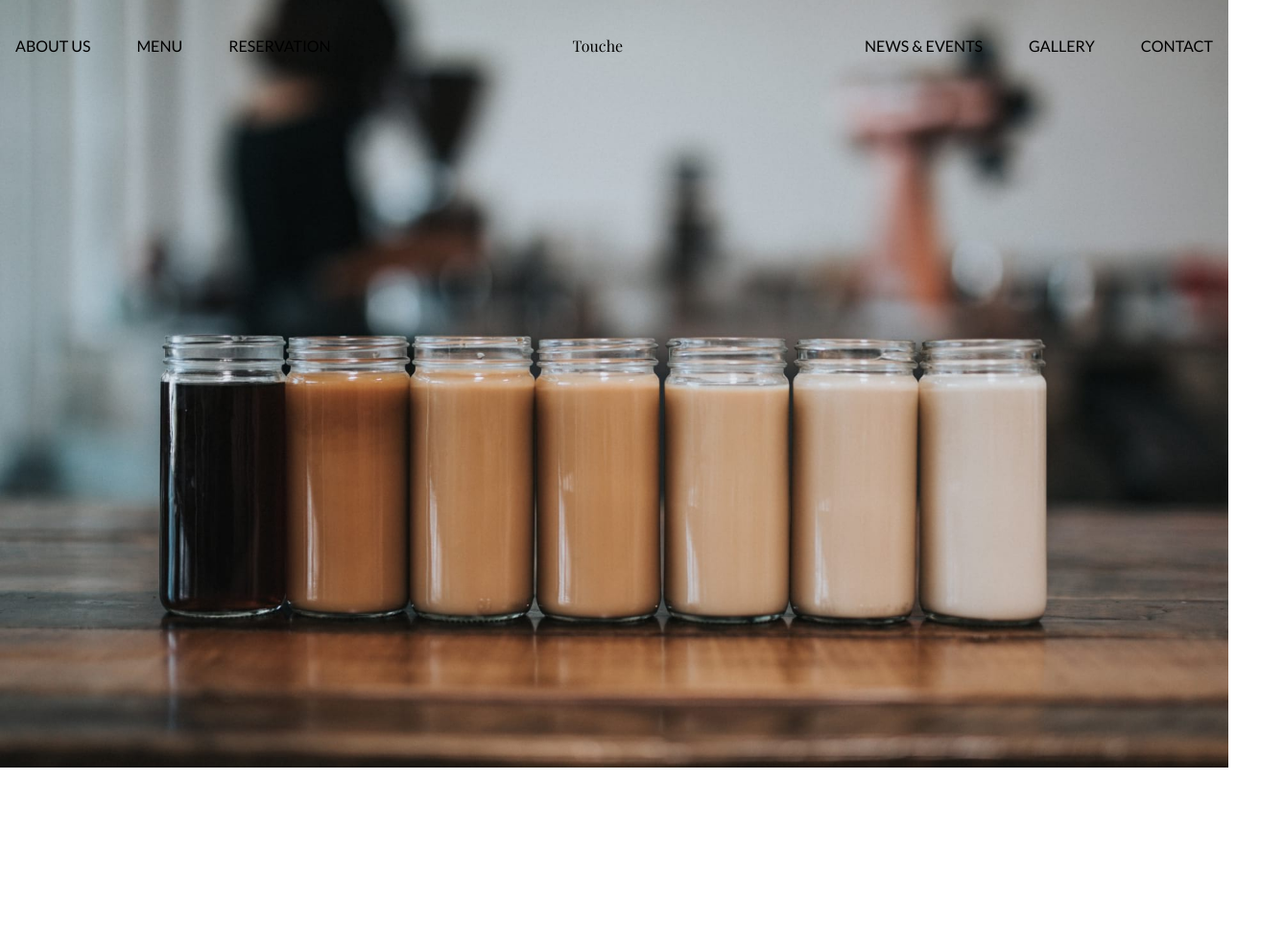
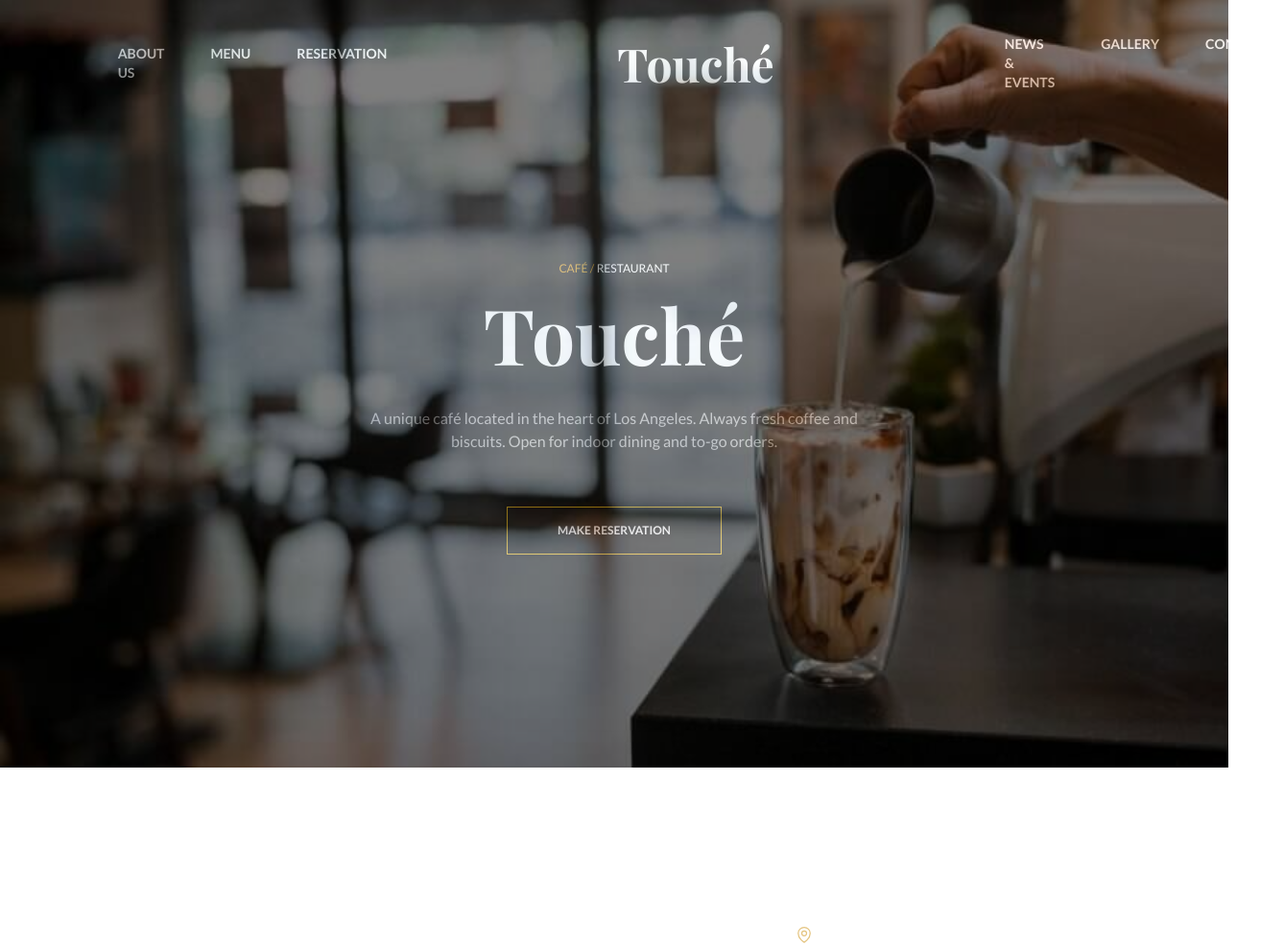
Before and after one commit to Iceblockp/Touche-cafe, a React (Vite) app: page / in a window 1280 px wide. Shown: the whole page at 96% size, 1338 px wide, since content can reach past the window. Before the commit the page ends 800 px from the top, so only its background shows below. Built offline with nearby package versions, Linux system fonts and the light colour scheme; a web font is replaced by a local one.

Commit message:
header done

```diff
--- a/package.json
+++ b/package.json
@@ -10,6 +10,12 @@
     "preview": "vite preview"
   },
   "dependencies": {
+    "@fortawesome/fontawesome-svg-core": "^6.5.1",
+    "@fortawesome/free-brands-svg-icons": "^6.5.1",
+    "@fortawesome/free-regular-svg-icons": "^6.5.1",
+    "@fortawesome/free-solid-svg-icons": "^6.5.1",
+    "@fortawesome/react-fontawesome": "^0.2.0",
+    "babel-plugin-macros": "^3.1.0",
     "react": "^18.2.0",
     "react-dom": "^18.2.0"
   },
--- a/src/components/App.jsx
+++ b/src/components/App.jsx
@@ -1,15 +1,20 @@
-import React from 'react'
-import Header from './Header'
+import React from "react";
+import Header from "./Header";
+import Title from "./Title";
 
 const App = () => {
   return (
-    <div className="bg-cover bg-center h-screen"
+    <div
+      className="bg-cover bg-center h-screen my-auto relative"
       style={{
-        backgroundImage: `url('image/coffeeBottle.jpg')`,
-      }}>
-      <Header/>
+        backgroundImage: `url('image/hero.jpg')`,
+      }}
+    >
+      <div className="absolute inset-0 bg-black opacity-50">
+        <Header />
+      </div>
     </div>
-  )
-}
+  );
+};
 
-export default App
+export default App;
--- a/src/components/Header.jsx
+++ b/src/components/Header.jsx
@@ -1,35 +1,45 @@
 import React from "react";
+import Title from "./Title";
 
 const Header = () => {
   return (
-    <div id="header" className=" container mx-auto">
-      <div className="flex justify-between pt-5">
-        <div className=" flex  gap-4 mr-52">
-          <a className="  p-4 " href="">
+    <div id="header" className=" w-10/12 mx-auto relative">
+
+        <div className="flex items-center justify-between pt-5">
+          <div className=" flex  gap-4 mr-52 font-bold text-white text-sm">
+            <a className="p-4  hover:text-yellow-400" href="">
               ABOUT US
             </a>
-          <a className="  p-4 " href="#MENU">
+            <a className="p-4  hover:text-yellow-400" href="#MENU">
               MENU
             </a>
-          <a className="  p-4 " href="#RESERVATION">
+            <a className="p-4  hover:text-yellow-400" href="#RESERVATION">
               RESERVATION
             </a>
           </div>
-        <a className=" font-heading p-4 " href="#Touche">
-          Touche
+          <a
+            className=" font-heading p-4 font-bold text-white text-5xl hover:text-yellow-400"
+            href="#Touche"
+          >
+            Touché
           </a>
-        <div className=" flex  gap-4 ml-52">
-          <a className="  p-4 " href="#NEWS & EVENTS">
+          <div className=" flex  gap-4 ml-52 font-bold text-white text-sm ">
+            <a className="p-4 hover:text-yellow-400" href="#NEWS & EVENTS">
               NEWS & EVENTS
             </a>
-          <a className="  p-4 " href="#GALLERY">
+            <a className="p-4 hover:text-yellow-400" href="#GALLERY">
               GALLERY
             </a>
-          <a className="  p-4 " href="#CONTACT">
+            <a className="p-4 hover:text-yellow-400" href="#CONTACT">
               CONTACT
             </a>
           </div>
         </div>
+
+        <div className=" text-white">
+          <Title />
+        </div>
+
     </div>
   );
 };
--- /dev/null
+++ b/src/components/Title.jsx
@@ -0,0 +1,85 @@
+import React from "react";
+import { FontAwesomeIcon } from "@fortawesome/react-fontawesome";
+import {
+  faFacebookF,
+  faInstagram,
+  faXTwitter,
+} from "@fortawesome/free-brands-svg-icons";
+
+const Title = () => {
+  return (
+    <div className="">
+      <div className=" w-10/12 flex mx-auto">
+        <div className=" mx-auto max-w-[550px]">
+          <div className=" text-center ">
+            <h6 className=" text-xs mt-40">
+              {" "}
+              <span className=" text-yellow-600 text-xs">CAFÉ / </span>
+              RESTAURANT
+            </h6>
+            <h1 className=" text-[5rem] font-[700] font-heading mb-4">Touché</h1>
+            <p className=" mb-14 text-[rgba(225,225,225,0.75)]">
+            A unique café located in the heart of Los Angeles. Always fresh coffee and biscuits. Open for indoor dining and to-go orders.
+            </p>
+
+            <div className=" px-2 py-4 font-bold text-xs border border-yellow-500 w-56 mx-auto  mb-96 hover:text-yellow-600">
+              <a href="#"> MAKE RESERVATION</a>
+            </div>
+          </div>
+        </div>
+      </div>
+
+      <div className=" flex justify-between">
+
+        <div id="socialLinks" className=" flex gap-8">
+         <div className=" hover:text-yellow-600">
+         <a href="https://twitter.com/?lang=en">
+            <FontAwesomeIcon icon={faXTwitter} />
+          </a>
+         </div>
+          <div className=" hover:text-yellow-600">
+          <a href="https://www.facebook.com/">
+            <FontAwesomeIcon icon={faFacebookF} />
+          </a>
+          </div>
+         <div className=" hover:text-yellow-600">
+         <a href="https://www.instagram.com/">
+            <FontAwesomeIcon icon={faInstagram} />
+          </a>
+         </div>
+        </div>
+
+        <div id="address" className="">
+          <p className="font-heading ">
+            <div className=" flex gap-2 justify-center items-center text-center">
+              <div>
+                <svg
+                  xmlns="http://www.w3.org/2000/svg"
+                  fill="none"
+                  viewBox="0 0 24 24"
+                  strokeWidth={1.5}
+                  stroke="currentColor"
+                  className="w-5 h-5 pointer-events-none text-yellow-600"
+                >
+                  <path
+                    strokeLinecap="round"
+                    strokeLinejoin="round"
+                    d="M15 10.5a3 3 0 11-6 0 3 3 0 016 0z"
+                  />
+                  <path
+                    strokeLinecap="round"
+                    strokeLinejoin="round"
+                    d="M19.5 10.5c0 7.142-7.5 11.25-7.5 11.25S4.5 17.642 4.5 10.5a7.5 7.5 0 1115 0z"
+                  />
+                </svg>
+              </div>
+              <div>1234 Dining Str., Los Angeles, CA 12345-0000</div>
+            </div>
+          </p>
+        </div>
+      </div>
+    </div>
+  );
+};
+
+export default Title;
```
Also changed, not shown: 1 other file (tests, documents, lock files or other folders). Lines whose indentation alone changed are shown as unchanged.
